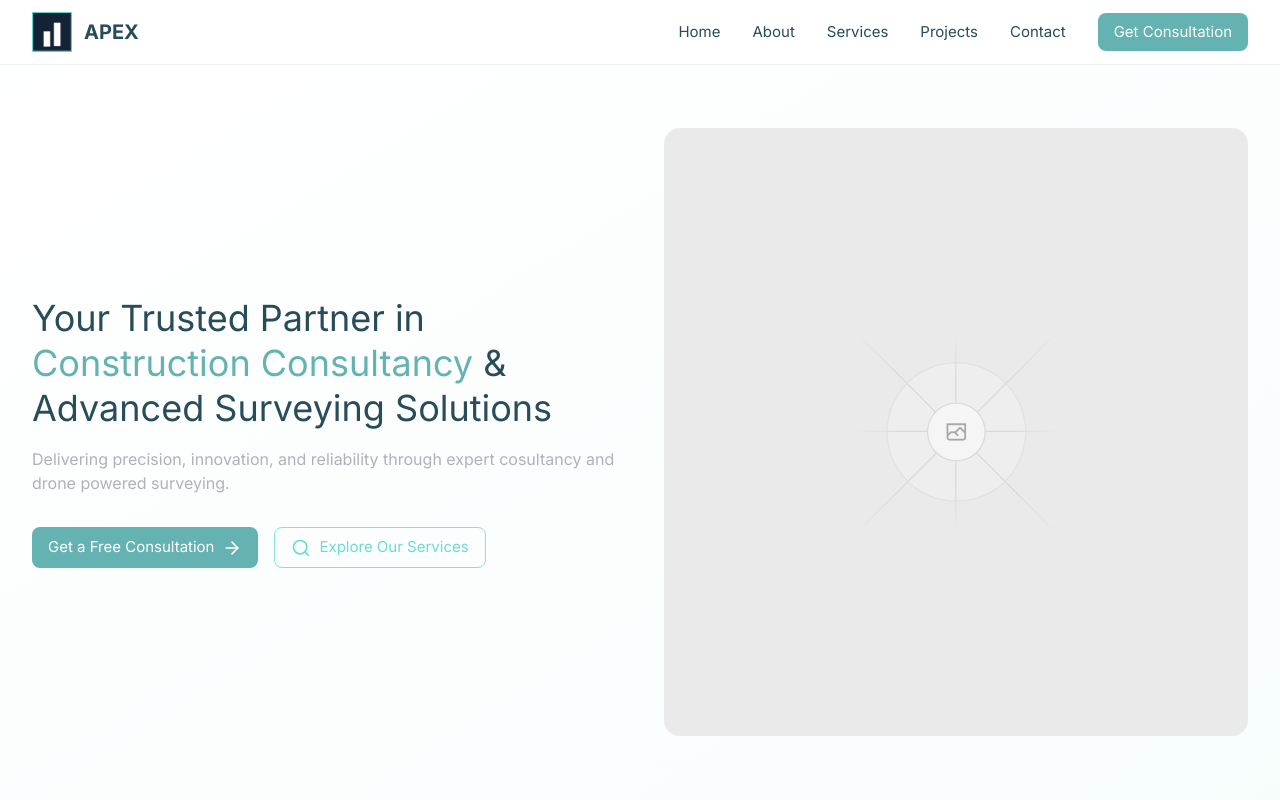
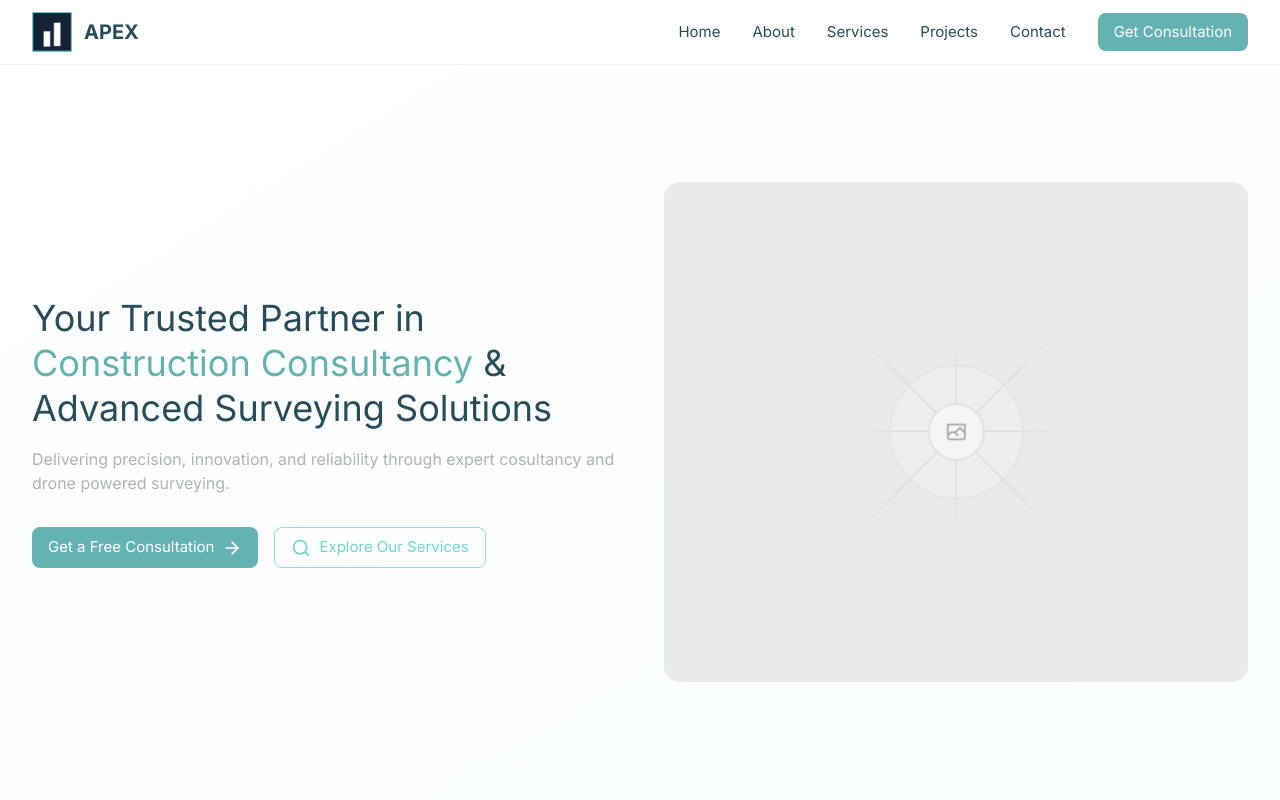
Before and after one commit to DavidMANZI-093/apex, a Next.js app: page / in a window 1280 px wide. Shown: the top 800 px of the page. Built offline with nearby package versions, Linux system fonts and the light colour scheme.

Commit message:
Auto-commit at 24/06/2025, 19:43:30 for inactivity period...

```diff
--- a/src/components/hero.tsx
+++ b/src/components/hero.tsx
@@ -18,8 +18,8 @@ const Hero = () => {
                     </div>
                 </div>
 
-                <div className="relative flex w-full h-full !pb-12 lg:!py-16">
-                    <div className="relative w-full h-full bg-placeholder rounded-2xl min-h-[350px]"></div>
+                <div className="relative flex items-center w-full h-full !pb-12 lg:!py-16">
+                    <div className="relative w-full h-full bg-placeholder rounded-2xl min-h-[350px] max-h-[500px]"></div>
                 </div>
             </div>
         </div>
```
